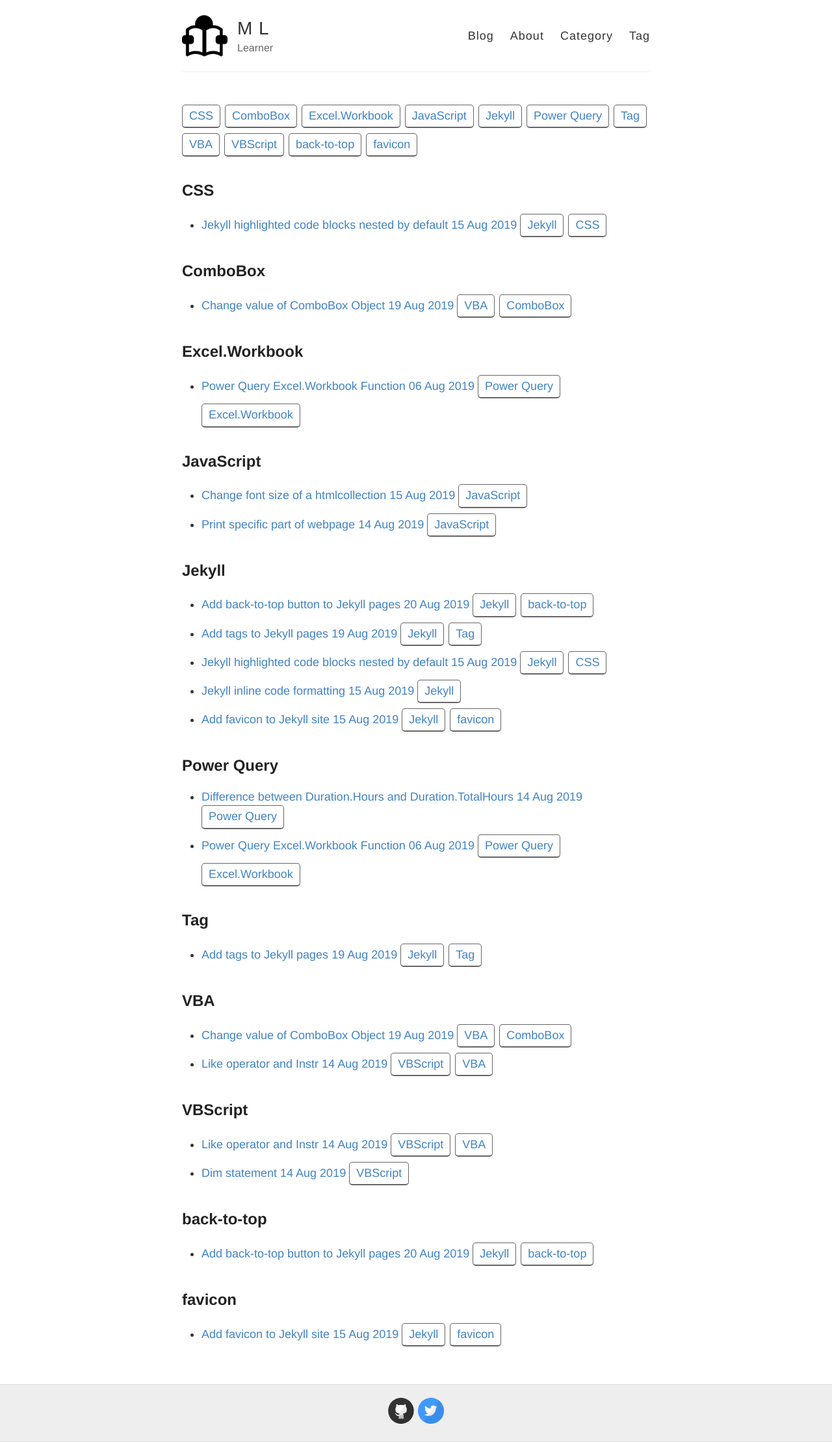
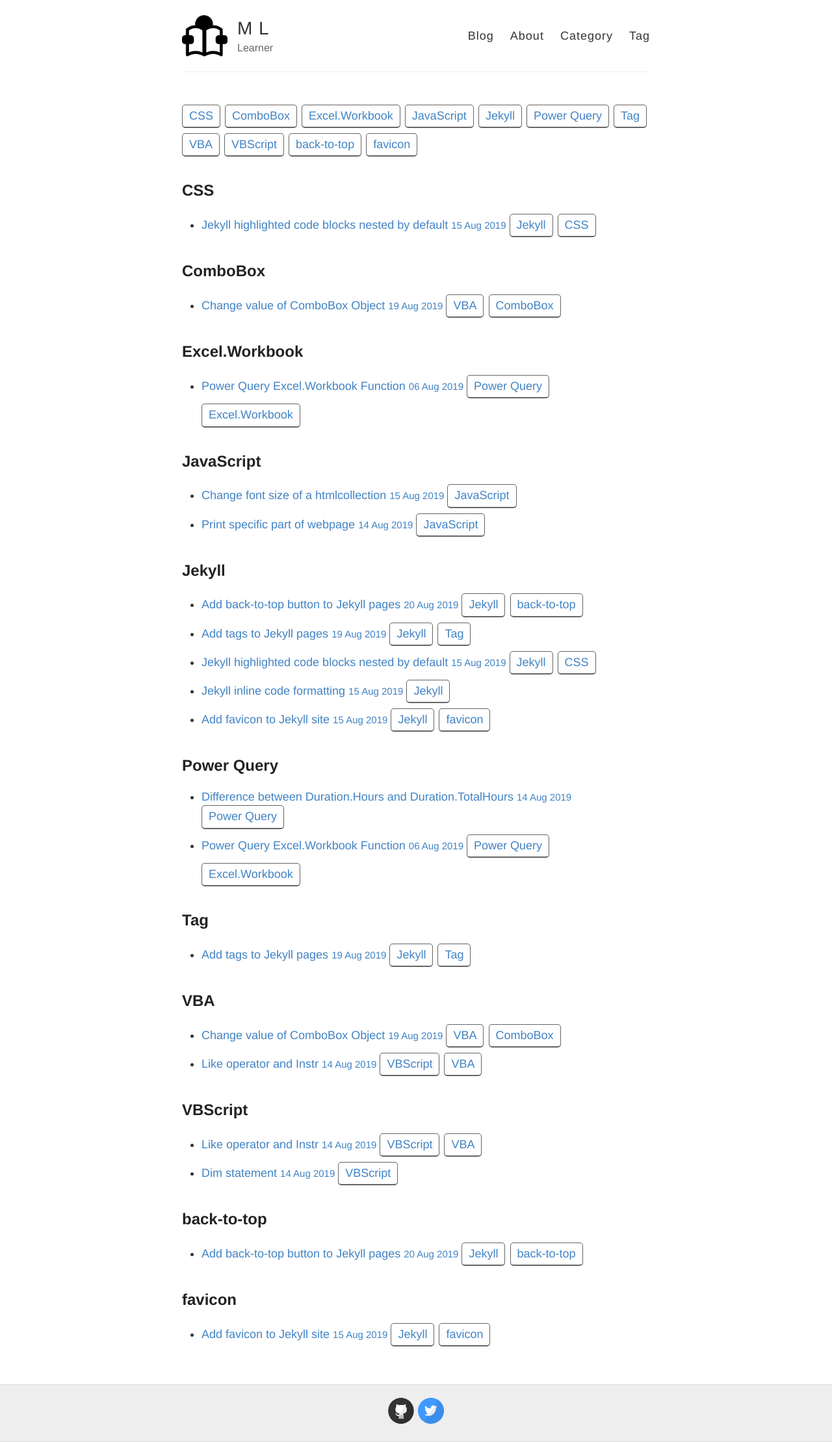
Before and after one commit to MingLang/MingLang.github.io, a Jekyll site: the page built from tags.html, in a window 1280 px wide. Shown: the whole page at 65% size. Built offline with Jekyll 4.4.1, drawn with Linux system fonts in a browser that asks for light colours.

Commit message:
Update _reset.scss

```diff
--- a/_sass/_reset.scss
+++ b/_sass/_reset.scss
@@ -7,7 +7,8 @@ html, body, div, span, applet, object, iframe,
 h1, h2, h3, h4, h5, h6, p, blockquote, pre,
 a, abbr, acronym, address, big, cite, code,
 del, dfn, em, img, ins, kbd, q, s, samp,
-small, strike, strong, sub, sup, tt, var,
+//small,
+strike, strong, sub, sup, tt, var,
 b, u, i, center,
 dl, dt, dd, ol, ul, li,
 fieldset, form, label, legend,
```
